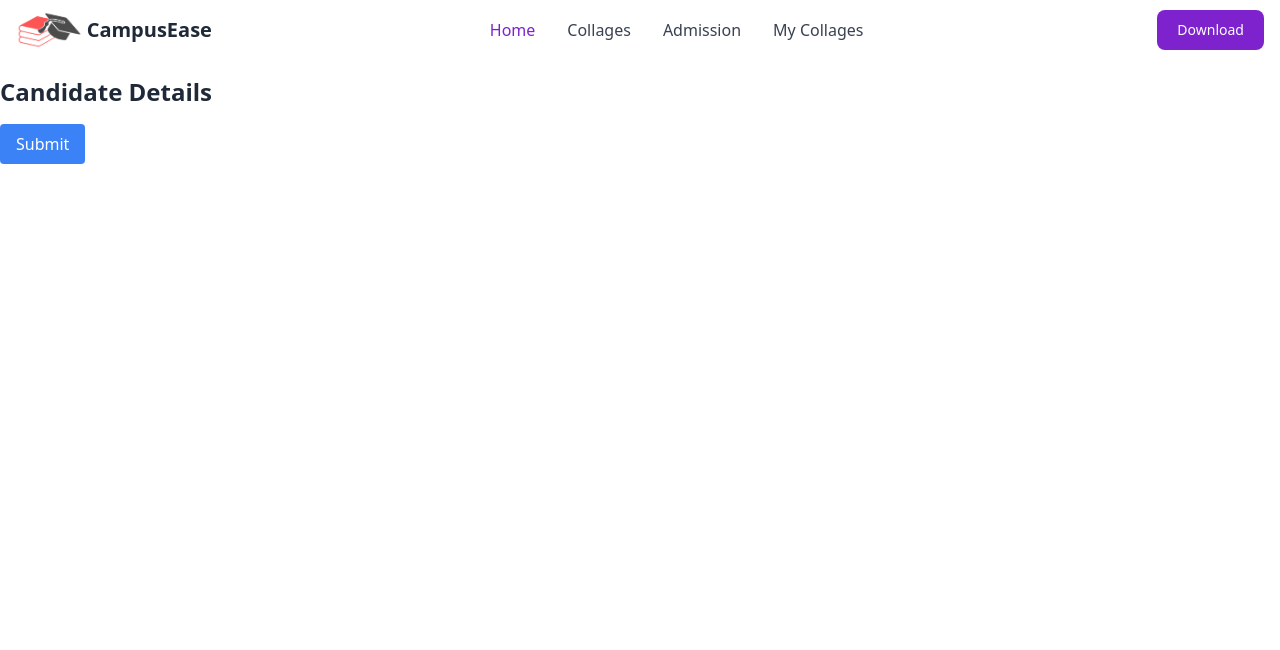
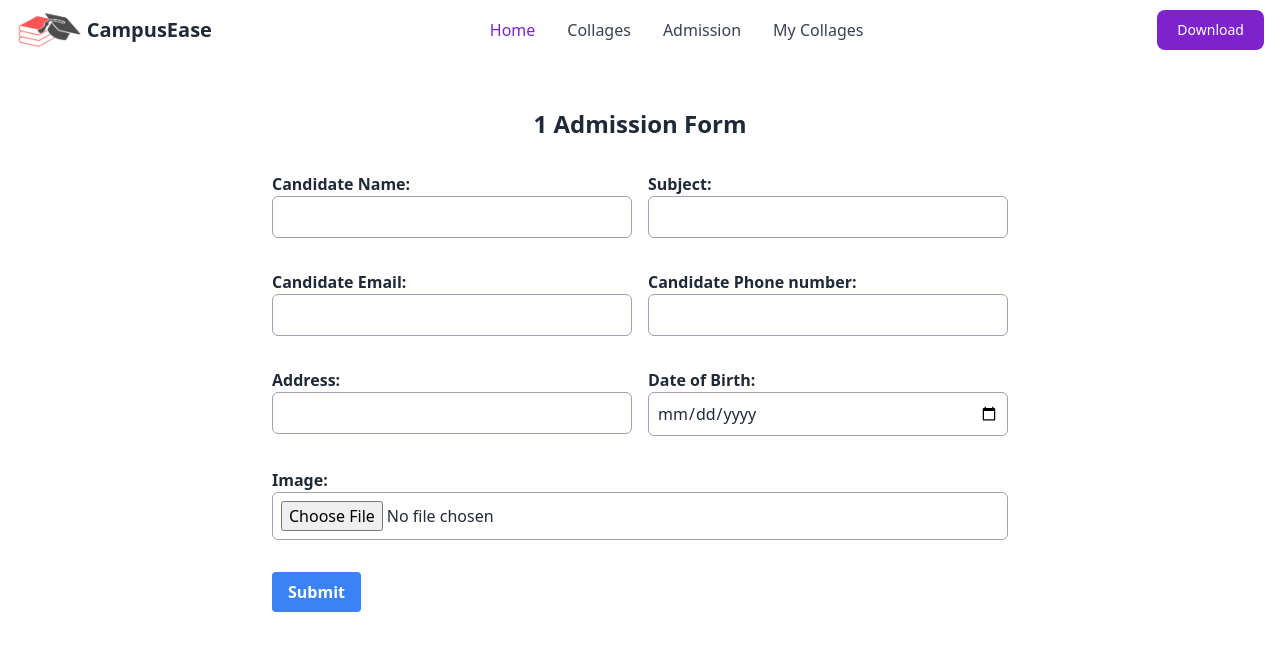
Before and after one commit to Jahidmorol/campusease-client, a React (Vite) app: page /admission/1 in a window 1280 px wide. Shown: the top 650 px of the page. Built offline with nearby package versions, Linux system fonts and the light colour scheme.

Commit message:
implant admission from

```diff
--- a/package.json
+++ b/package.json
@@ -14,6 +14,7 @@
     "match-sorter": "^6.3.1",
     "react": "^18.2.0",
     "react-dom": "^18.2.0",
+    "react-hook-form": "^7.45.2",
     "react-router-dom": "^6.14.2",
     "sort-by": "^1.2.0",
     "swiper": "^10.0.4"
--- /dev/null
+++ b/src/Pages/Admission/AdmissionForm.jsx
@@ -0,0 +1,134 @@
+import React from 'react';
+import { useForm } from 'react-hook-form';
+import { useParams } from 'react-router-dom';
+
+const AdmissionForm = () => {
+    const {collegeName} = useParams()
+    const {
+        handleSubmit,
+        register,
+        reset,
+        formState: { errors },
+      } = useForm();
+
+      const onSubmit = (data) => {
+        console.log('Form submitted:', data);
+
+        reset();
+      };
+
+      return (
+        <div className="mx-auto p-4 w-[60%] bg-transparent md:my-8">
+          <h2 className="text-2xl text-center mb-8 font-bold ">{collegeName} Admission Form</h2>
+          <form onSubmit={handleSubmit(onSubmit)} className="grid grid-cols-1 md:grid-cols-2 gap-4">
+            <div className="mb-4">
+              <label htmlFor="candidateName" className="block font-bold">
+                Candidate Name:
+              </label>
+              <input
+                type="text"
+                id="candidateName"
+                {...register('candidateName', { required: 'Candidate Name is required' })}
+                className="w-full border border-gray-400 p-2 rounded-md"
+              />
+              {errors.candidateName && (
+                <span className="text-red-500">{errors.candidateName.message}</span>
+              )}
+            </div>
+            <div className="mb-4">
+              <label htmlFor="subject" className="block font-bold">
+                Subject:
+              </label>
+              <input
+                type="text"
+                id="subject"
+                {...register('subject', { required: 'Subject is required' })}
+                className="w-full border border-gray-400 p-2 rounded-md"
+              />
+              {errors.subject && <span className="text-red-500">{errors.subject.message}</span>}
+            </div>
+            <div className="mb-4">
+              <label htmlFor="candidateEmail" className="block font-bold">
+                Candidate Email:
+              </label>
+              <input
+                type="email"
+                id="candidateEmail"
+                {...register('candidateEmail', {
+                  required: 'Candidate Email is required',
+                  pattern: {
+                    value: /^[A-Z0-9._%+-]+@[A-Z0-9.-]+\.[A-Z]{2,4}$/i,
+                    message: 'Invalid email address',
+                  },
+                })}
+                className="w-full border border-gray-400 p-2 rounded-md"
+              />
+              {errors.candidateEmail && (
+                <span className="text-red-500">{errors.candidateEmail.message}</span>
+              )}
+            </div>
+            <div className="mb-4">
+              <label htmlFor="candidatePhone" className="block font-bold">
+                Candidate Phone number:
+              </label>
+              <input
+                type="tel"
+                id="candidatePhone"
+                {...register('candidatePhone', { required: 'Candidate Phone is required' })}
+                className="w-full border border-gray-400 p-2 rounded-md"
+              />
+              {errors.candidatePhone && (
+                <span className="text-red-500">{errors.candidatePhone.message}</span>
+              )}
+            </div>
+            <div className="mb-4">
+              <label htmlFor="address" className="block font-bold">
+                Address:
+              </label>
+              <input
+                type="text"
+                id="address"
+                {...register('address', { required: 'Address is required' })}
+                className="w-full border border-gray-400 p-2 rounded-md"
+              />
+              {errors.address && <span className="text-red-500">{errors.address.message}</span>}
+            </div>
+            <div className="mb-4">
+              <label htmlFor="dateOfBirth" className="block font-bold">
+                Date of Birth:
+              </label>
+              <input
+                type="date"
+                id="dateOfBirth"
+                {...register('dateOfBirth', { required: 'Date of Birth is required' })}
+                className="w-full border border-gray-400 p-2 rounded-md"
+              />
+              {errors.dateOfBirth && (
+                <span className="text-red-500">{errors.dateOfBirth.message}</span>
+              )}
+            </div>
+            <div className="mb-4 col-span-2">
+              <label htmlFor="image" className="block font-bold">
+                Image:
+              </label>
+              <input
+                type="file"
+                id="image"
+                {...register('image')}
+                className="w-full border border-gray-400 p-2 rounded-md"
+              />
+            </div>
+            <div className="col-span-2">
+              <button
+                type="submit"
+                className="bg-blue-500 text-white font-bold py-2 px-4 rounded"
+              >
+                Submit
+              </button>
+            </div>
+          </form>
+        </div>
+      );
+};
+
+export default AdmissionForm;
--- a/src/Pages/Admission/CandidateForm.jsx
+++ /dev/null
@@ -1,27 +0,0 @@
-import React from "react";
-
-const CandidateForm = () => {
-  return (
-    <div className="my-4">
-      <h2 className="text-2xl font-bold mb-4">Candidate Details</h2>
-      {/* Your form inputs go here */}
-      <form>
-        {/* Candidate Name */}
-        {/* Subject */}
-        {/* Candidate Email */}
-        {/* Candidate Phone number */}
-        {/* Address */}
-        {/* Date of Birth */}
-        {/* Image field */}
-        <button
-          type="submit"
-          className="bg-blue-500 text-white px-4 py-2 rounded hover:bg-blue-600"
-        >
-          Submit
-        </button>
-      </form>
-    </div>
-  );
-};
-
-export default CandidateForm;
--- a/src/Pages/Admission/CollegeList.jsx
+++ b/src/Pages/Admission/CollegeList.jsx
@@ -20,7 +20,7 @@ const CollegeList = () => {
             <li key={index} className="mb-2">
               {index + 1} ...
               <Link
-                to={`/admission/${index}`}
+                to={`/admission/${college}`}
                 className="text-blue-500 hover:underline"
               >
                 {college}
--- a/src/Routes/routes.jsx
+++ b/src/Routes/routes.jsx
@@ -5,7 +5,7 @@ import Colleges from "../Pages/Colleges/Colleges";
 import Admission from "../Pages/Admission/Admission";
 import MyColleges from "../Pages/MyColleges/MyColleges";
 import CollegeDetails from "../Pages/Colleges/CollegeDetails";
-import CandidateForm from "../Pages/Admission/CandidateForm";
+import AdmissionForm from "../Pages/Admission/AdmissionForm";
 
 const router = createBrowserRouter([
   {
@@ -34,8 +34,8 @@ const router = createBrowserRouter([
         loader: () => fetch("/data.json"),
       },
       {
-        path: "/admission/:id",
-        element: <CandidateForm></CandidateForm>,
+        path: "/admission/:collegeName",
+        element: <AdmissionForm></AdmissionForm>,
       },
     ],
   },
```
Also changed, not shown: 1 other file (tests, documents, lock files or other folders).
